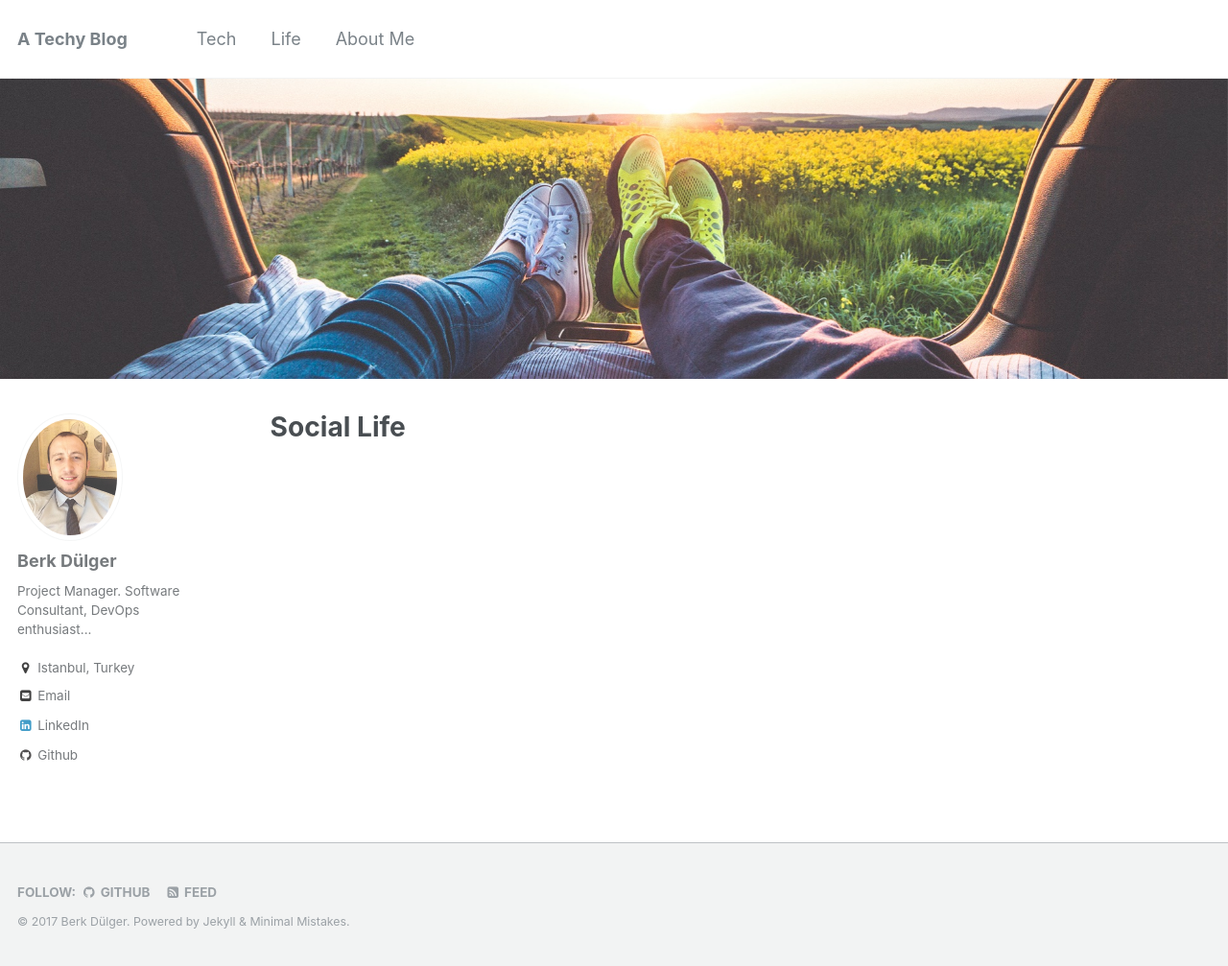
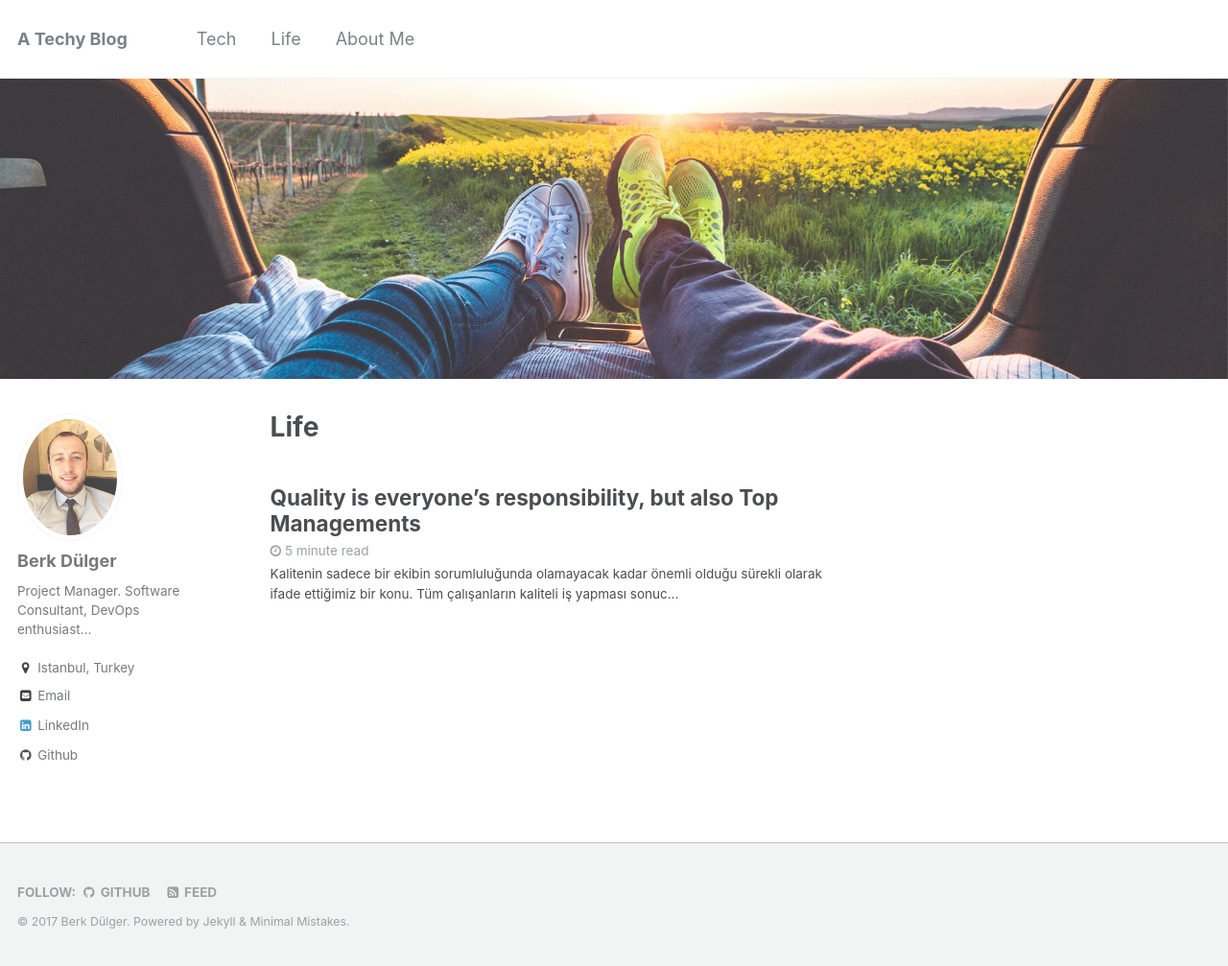
Before and after one commit to berkdulger/berkdulger.github.io, a Jekyll site: the page built from _pages/life.md, in a window 1280 px wide and 1007 px high. Shown: the whole window at 96% size. Built offline with Jekyll 4.4.1, drawn with Linux system fonts in a browser that asks for light colours; part of the change alters nothing that is shown.

Commit message:
Blog Post -  Quality is everyone's responsibility, but also Top Managements

```diff
--- a/_pages/life.md
+++ b/_pages/life.md
@@ -1,6 +1,6 @@
 ---
 layout: archive
-title: Social Life
+title: Life
 permalink: /life/
 header:
     image: pexels-photo-196666.jpg
@@ -9,7 +9,7 @@ header:
 {% include group-by-array collection=site.posts field="categories" %}
 
 {% for category in group_names %}
-    {% if category== 'Social' %}
+    {% if category== 'Life' %}
       {% assign posts = group_items[forloop.index0] %}
       {% for post in posts %}
         {% include archive-single.html %}
--- /dev/null
+++ b/_posts/2017-06-19-quality-is-everyones-responsibility-but-also-top-managements.md
@@ -0,0 +1,44 @@
+---
+title:  "Quality is everyone's responsibility, but also Top Managements"
+date:   2017-06-19 16:16:01 -0600
+categories:
+  - Life
+  - Economics
+  - Total Quality Management
+  - Management
+header:
+    image: new_york_8-wallpaper-1920x1080.jpg
+---
+
+Kalitenin sadece bir ekibin sorumluluğunda olamayacak kadar önemli olduğu sürekli olarak ifade ettiğimiz bir konu. Tüm çalışanların kaliteli iş yapması sonucunda kaliteli bir ürün ortaya çıkarılması mümkün olmakta.
+
+Tam bu noktada bir yanılsama içerisine giriyoruz. İçerisinde bulunduğumuz kapital sistemin oluşturduğu bir yanılsama.
+
+<b>Economics 101</b>
+
+Tüm ticari işletmeler kar etmek amacıyla faaliyet gösterirler. Ve mümkün olduğunca fazla kar etmek isterler. Ekonomi içerisinde yer alan temel iki oyuncu; işveren en düşük (mümkünse sıfır) ücrete işini yaptırmak isterken, işçi ise en yüksek (mümkünse sonsuz) fiyat ile işi yapmak ister. İkisinin dengelendiği yerde (arz/talep dengesi) iş gerçekleşir. Kısacası, bir kaynak  ne kadar az miktarda bulunuyorsa veya ne kadar fazla talep ediliyorsa o kadar değerlidir.
+
+Firmalar temel olarak  ekonomik yapı(Kapitalizm) içerisinde daha fazla kazanmak, zira büyüyemeyen firmaların bir süre sonra küçülmesi nerdeyse kaçınılmazdır. Bu kar etme isteğinde bir yanlış olduğunu söyleyemeyiz, zira ticari faaliyetler içerisinde ahlaki normlar aramak mantık olacaktır. Bu normlar insanlara özgü bir niteliklerdir. Aynı "Laik" bir insan olamayacağı gibi (Laiklik devletlere özel bir niteliktir), Sosyal adaleti gözeten bir firma modeli de bulunamaz. Elbette, oldukça sorumlu ve toplumun duyarlılıklarına saygılı firmalar olabilir, ancak bu firman yapısının bir niteliği değil, yöneticilerinin inisiyatifi ile ilişkilidir.
+
+<b>Top Management and Quality</b>
+
+Quality begins with the intent, which is fixed by management - Edwards Deming
+Kalite herkesin olduğu kadar üst yönetimin de sorumluluğundadır. Hatta, bunu bir adım daha ileri götürerek herkesten çok üst yönetimin sorumluluğundadır dememiz yanlış olmayacaktır. Ekonomi içerisinde daha fazla kar etme isteği ile kalite oldukça kolere bir biçimde ters orantı göstermektedirler. Bir örnek vermek gerekirse, daha fazla kar etmek için malzeme ve yetkin iş gücünü kısıtlayan bir işveren, düşük kaliteli bir işin ortaya çıkmasına direkt olarak neden olacaktır.
+
+Bu durum yazılım sektörü için de birebir bu şekildedir. Aynı anda paralel gerçekleştirilen projeler, zaman kısıtları vb. Buna karşın analist/yazılımcı/tester vb. rollerde beklenen çalışanlardan beklenilen yüksek kalite. Veya unit testlerin yazılması için zaman ayrılmaması, kod içerisindeki zaruri olarak bırakılan teknik borçların ödenmesi için gerekli kaynakların sağlanmaması gibi.
+
+Özetle, kalite için çalışanların ilgili pratikleri uygulamaları, üst yönetimin ise maddi/manevi desteği ve yol gösterimi gerekmektedir. İkisinden birinin eksik olduğu noktada, konuşulanların samimiyetini sorgulamak gerekecektir.
+
+Sustainable success requires both bottom-up practices and top-down management support - Berk Dülger
+
+Burada tartışılması gereken konu ne kadar kalite gerekmektedir sorusu oluyor? Zira her zaman çok kaliteli ürünlere ihtiyaç olduğunu söylememiz doğru olmayacaktır. Neredeyse her zaman farklı segmentlerde ürün ve hizmetlere ihtiyaç duyulmaktadır. Yani tüm firmalar yüksek kaliteli ürün veya servisler sunarak hayatta kalamazlar. Farklı firmaların farklı seviyede kalite ihtiyaçlarını karşılaması ile başarılı bir ticari eşleşme oluşabilir. Ancak bu tamamen farklı bir konu olduğu için başka bir zamanda detaylandırmanın uygun olacağını düşünüyorum.
+
+![Cost of Quality](https://berkdulger.github.io/images/cost-of-quality-curve.jpg "Cost of Quality")
+
+Referanslar;
+
+Boğaziçi University - ETM 596 Total Quality Engineering and Management
+
+Boğaziçi University - ETM 512 Engineering Economics and Finance
+
+W._Edwards_Deming
```
Also changed, not shown: images/cost-of-quality-curve.jpg (added), images/new_york_8-wallpaper-1920x1080.jpg (added).
